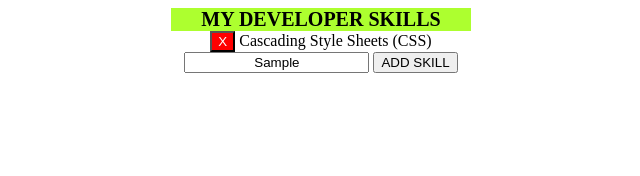
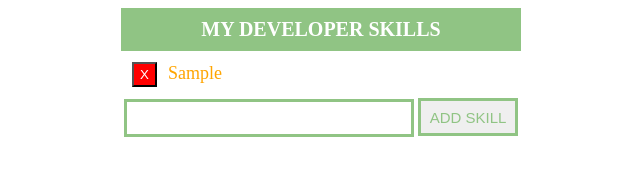
Before and after one commit to movlan/my-dev-skills-lab, a plain HTML site: page index.html in a window 1280 px wide. Both pictures are taken after typing "Sample" into the empty fields and a click on the button "ADD SKILL". Shown: the whole page, without its empty margins (319-959 px from the left). Drawn offline with nearby package versions, Linux system fonts and the light colour scheme.

Commit message:
final commit

```diff
--- a/css/main.css
+++ b/css/main.css
@@ -1,21 +1,51 @@
 body {
     display: block;
-    text-align-last: center;
 }
+
+.container {
+    margin: 0 auto;
+    text-align: center;
+    width: 400px;
+}
+
 h1 {
-    background-color: greenyellow;
-    width: 300px;
+    background-color: #90c484;
     margin: 0 auto;
+    color: white;
+    padding: 10px;
     font-size: 20px;
 }
 .skills {
-    width: 300px;
     height: auto;
     margin: 0 auto;
+    text-align-last: left;
+    padding: 10px;
+}
+
+.skill {
+    height: 20px;
+    font-size: 18px;
+    padding-left: 10px;
+    color: orange;
 }
 
 .removeBtn {
     background-color: red;
     color: white;
+    height: 25px;
 
 }
+
+input.uInput {
+    text-align: left;
+    width: 70%;
+    border: 3px solid #90c484;
+    height: 30px;
+}
+button.addSkill {
+    height: 38px;
+    width: 25%;
+    border: 3px solid #90c484;
+    color: #90c484;
+    font-size: 15px;
+}
--- a/index.html
+++ b/index.html
@@ -10,17 +10,15 @@
   crossorigin="anonymous"></script>
   <script defer src="js/main.js"></script>
 </head>
-<body class="container">
+<body>
+  <div class="container">
     <h1>MY DEVELOPER SKILLS</h1>
     <div class="skills">
-        <tr>
-            <td><button class="removeBtn">X</button></td>
-            <td class="skill">Cascading Style Sheets (CSS)</td>
-        </tr>
     </div>
-    <div class="uInput">
-        <input type="input">
+    <div>
+        <input class="uInput" type="input">
         <button class="addSkill">ADD SKILL</button>
     </div>
+  </div>
 </body>
 </html>
--- a/js/main.js
+++ b/js/main.js
@@ -1,20 +1,32 @@
-const storage = window.localStorage;
 var skills = [];
-var storedSkills = storage.getItem('skills');
-if (storedSkills) {
-    skills = JSON.parse(storedSkills)
-}
 
-
-
-$('.addSkill').click(function () {
-    if ($('input').val() === '') return;
-    skills.push($('input').val());
-    storage.setItem('skills', JSON.stringify(skills));
+$('.addSkill').click(function() {
+    let inputVal = $('input').val();
+    if (inputVal === '') return;
+    $('div.skills').append(`
+    <tr>
+        <td><button class="removeBtn">X</button></td>
+        <td class="skill">${inputVal}</td>
+    </tr>`);
+    $('input').val('');
 });
 
-storage.setItem('skill2', 'asdasfa')
-// // console.log(skills);
-// // console.log(skills)
-// skills.push('test1', 'test2')
-// storage.setItem("skills1", 'test3')
+$('input').keypress(function (e) {
+    if (e.which == 13) {
+        let inputVal = $('input').val();
+        if (inputVal === '') return;
+        $('div.skills').append(`
+        <tr>
+            <td><button class="removeBtn">X</button></td>
+            <td class="skill">${inputVal}</td>
+        </tr>`);
+        $('input').val('');
+    }
+  });
+
+$('div.skills').on(
+    'click',
+    'button',
+    function() {
+    $(this).closest('tr').remove();
+});
```
Also changed, not shown: js/main copy.js (added, +68 -0 lines).
